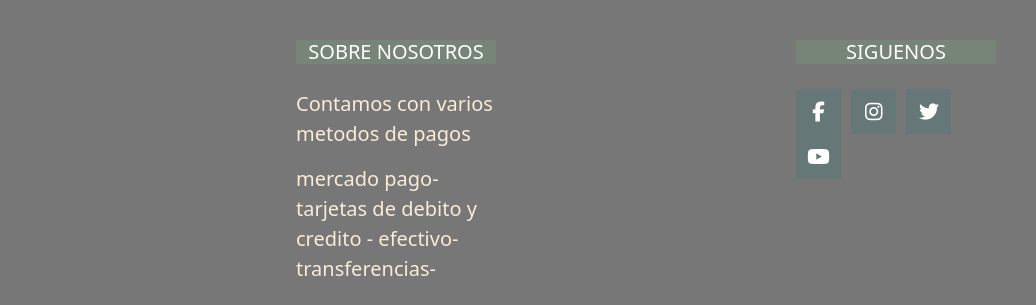
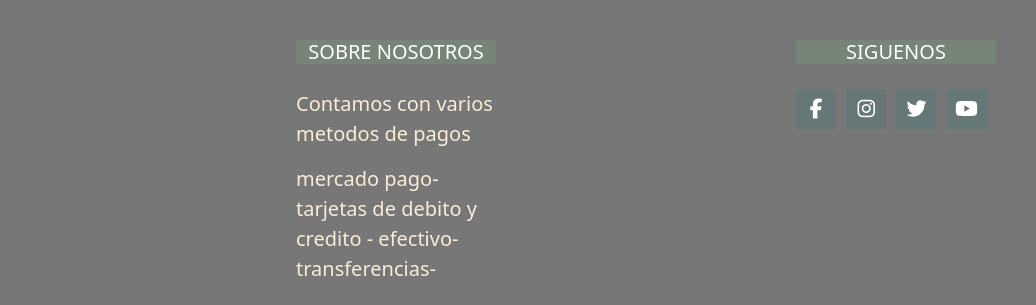
Before and after one commit to mauro756/preentrega-luquezortizmauro, a plain HTML site: page diseño/contactos.html in a window 1280 px wide. Shown: the part 1069-1374 px from the top of the page, 244-1280 px from the left. Drawn offline with nearby package versions, Linux system fonts and the light colour scheme; a web font is replaced by a local one.

Commit message:
agrego comentarios

```diff
--- a/diseño/contactos.html
+++ b/diseño/contactos.html
@@ -9,6 +9,9 @@
     <title>Fratello&Meraki</title>
 </head>
 <body>
+
+    <!--navbar-->
+
     <header>
         <nav class="navbar navbar-expand-lg navbar-light">
             <div class="container-fluid">
@@ -34,8 +37,8 @@
         </nav>
     </header>
 
+    <main>
         <h1>Formas de contacto</h1>
-
         <section class="container pt-5">
             <div class="row pt-5">
                 <div class="col-ms-12 col-md-6 col-lg-6">
@@ -65,10 +68,9 @@
             </div>
         </section>
 
+    </main>
 
-
-
-
+    <!--pie de pagina-->
 
     <footer class="pie-pagina">
         <div class="clase-1">
--- a/diseño/style.css
+++ b/diseño/style.css
@@ -118,9 +118,9 @@ h3 {
 .pie-pagina .clase-1 .red-social a {
     display: inline-block;
     text-decoration: none;
-    width: 45px;
-    height: 45px;
-    line-height: 45px;
+    width: 40px;
+    height: 40px;
+    line-height: 40px;
     color: #fff;
     margin-right: 5px;
     background-color: #677;
```
Also changed, not shown: diseño/conocenos.html (+7 -0 lines), diseño/index.html (+8 -0 lines), diseño/productos.html (+5 -0 lines), diseño/servicios.html (+5 -1 lines). Lines whose indentation alone changed are shown as unchanged.
